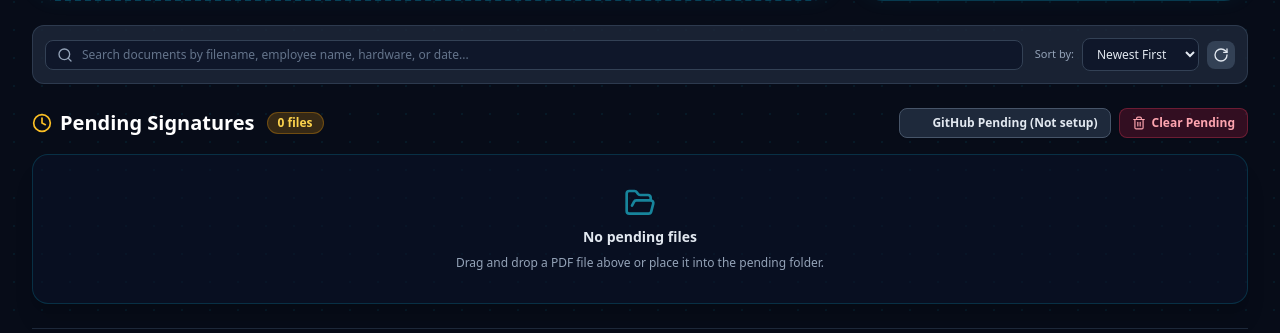
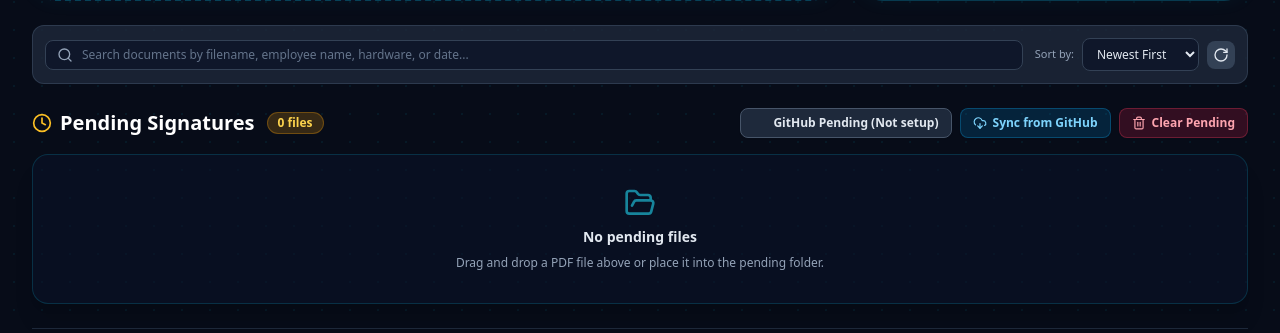
Before and after one commit to jacobwakeup21/it-signer, a Flask app: page / in a window 1280 px wide. Shown: the part 908-1241 px from the top of the page. Run offline with Flask 3, Linux system fonts and the light colour scheme; the visitor is signed in with stand-in values (Sample User, id 1); data comes from the database, SQL or seed files in the repository; data that the repository does not hold is empty; some libraries are stand-ins or nearby versions.

Commit message:
Update templates/desktop.html via IT Signer Sync

```diff
--- a/templates/desktop.html
+++ b/templates/desktop.html
@@ -202,6 +202,10 @@
                     <button id="btnOpenGitHubPending" onclick="openGitHubManagerModal()" class="px-3 py-1.5 bg-slate-800 hover:bg-slate-700 text-slate-200 border border-slate-600 rounded-lg text-xs font-semibold transition flex items-center gap-1.5 shadow-sm" title="Manage pending files stored on GitHub repository">
                         <i data-lucide="github" class="w-3.5 h-3.5 text-sky-400"></i>
                         <span>GitHub Pending (<span id="ghPendingCountBadge">0</span>)</span>
+                    </button>
+                    <button id="btnSyncFromGitHub" onclick="syncAllFromGitHub()" class="px-3 py-1.5 bg-sky-600/20 hover:bg-sky-600/30 text-sky-300 border border-sky-500/30 rounded-lg text-xs font-semibold transition flex items-center gap-1.5 shadow-sm" title="Synchronize missing documents from GitHub now">
+                        <i data-lucide="download-cloud" class="w-3.5 h-3.5"></i>
+                        <span id="syncFromGitHubLabel">Sync from GitHub</span>
                     </button>
                     <button onclick="clearAllPendingDocs()" class="px-3 py-1.5 bg-rose-600/20 hover:bg-rose-600/30 text-rose-300 border border-rose-500/30 rounded-lg text-xs font-semibold transition flex items-center gap-1.5 shadow-sm" title="Clear local pending folder">
                         <i data-lucide="trash-2" class="w-3.5 h-3.5"></i>
@@ -641,6 +645,9 @@
                 <span id="ghStatusText">Checking GitHub connection...</span>
             </div>
             <div class="flex items-center gap-2">
+                <button id="ghSyncAllModalBtn" onclick="syncAllFromGitHub()" class="px-2.5 py-1.5 bg-sky-600/20 hover:bg-sky-600/30 text-sky-300 border border-sky-500/30 rounded-lg text-xs font-semibold transition flex items-center gap-1" title="Synchronize all files from GitHub to this application">
+                    <i data-lucide="download-cloud" class="w-3.5 h-3.5"></i> Sync to App
+                </button>
                 <button onclick="refreshCurrentGitHubFolder()" class="px-2.5 py-1.5 bg-slate-800 hover:bg-slate-700 text-slate-200 rounded-lg text-xs transition flex items-center gap-1 border border-slate-700">
                     <i data-lucide="refresh-cw" class="w-3.5 h-3.5"></i> Refresh
                 </button>
```
